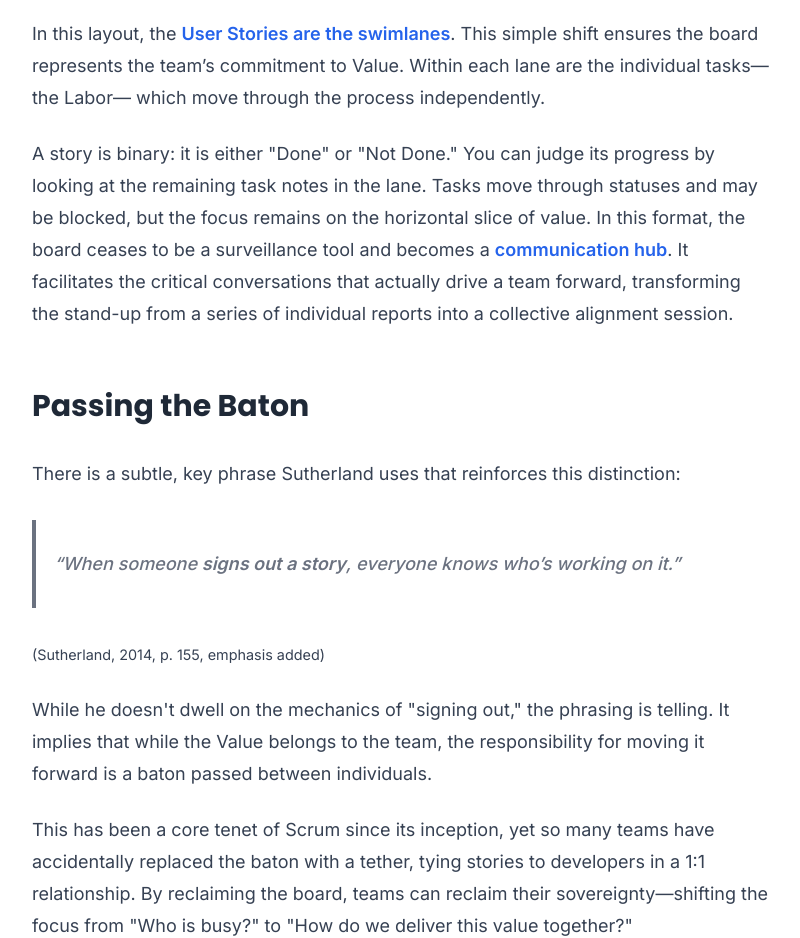
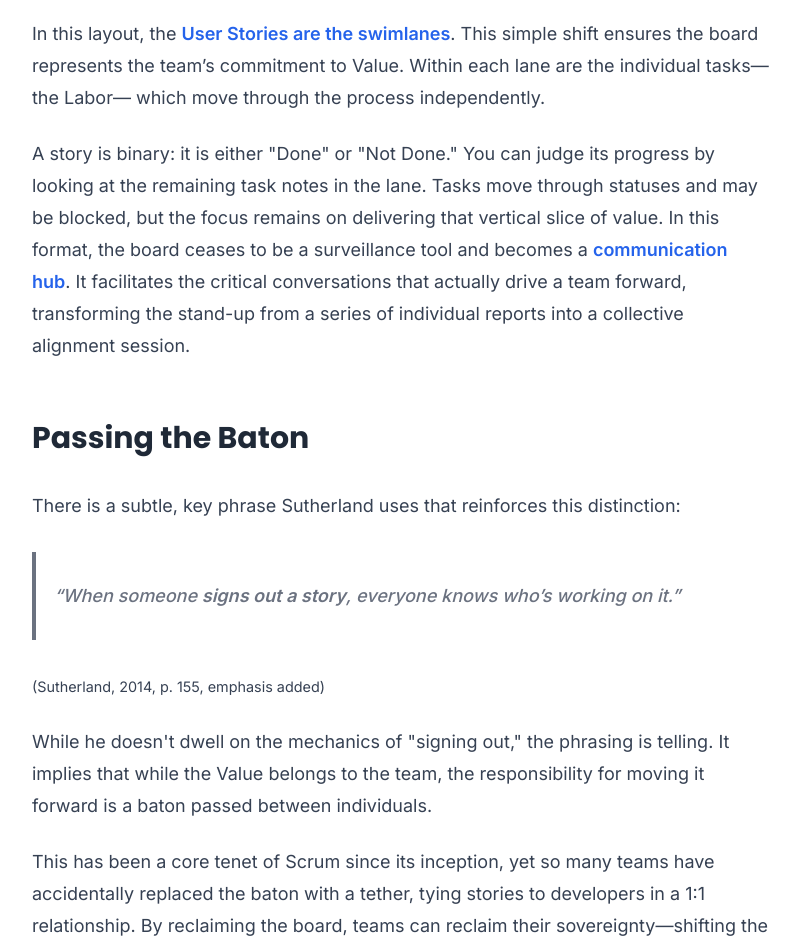
Before and after one commit to andycarlberg/andycarlberg.com, an Astro site: page /posts/scrum-board-layout-and-team-sovereignty in a window 1280 px wide. Shown: the part 3780-4718 px from the top of the page, without its empty margins (239-1039 px from the left). Built offline with nearby package versions, Linux system fonts and the light colour scheme; Astro itself is replaced by a stand-in of ours; some packages are replaced by stand-ins of ours.

Commit message:
fix(posts): fix incorrect wording in team sovereignty post

```diff
--- a/src/content/posts/scrum-board-layout-and-team-sovereignty.mdx
+++ b/src/content/posts/scrum-board-layout-and-team-sovereignty.mdx
@@ -100,10 +100,10 @@ which move through the process independently.
 
 A story is binary: it is either "Done" or "Not Done." You can judge its progress by looking at the
 remaining task notes in the lane. Tasks move through statuses and may be blocked, but the focus
-remains on the horizontal slice of value. In this format, the board ceases to be a surveillance
-tool and becomes a **communication hub**. It facilitates the critical conversations that actually
-drive a team forward, transforming the stand-up from a series of individual reports into a
-collective alignment session.
+remains on delivering that vertical slice of value. In this format, the board ceases to be a
+surveillance tool and becomes a **communication hub**. It facilitates the critical conversations
+that actually drive a team forward, transforming the stand-up from a series of individual reports
+into a collective alignment session.
 
 ## Passing the Baton
 
```
